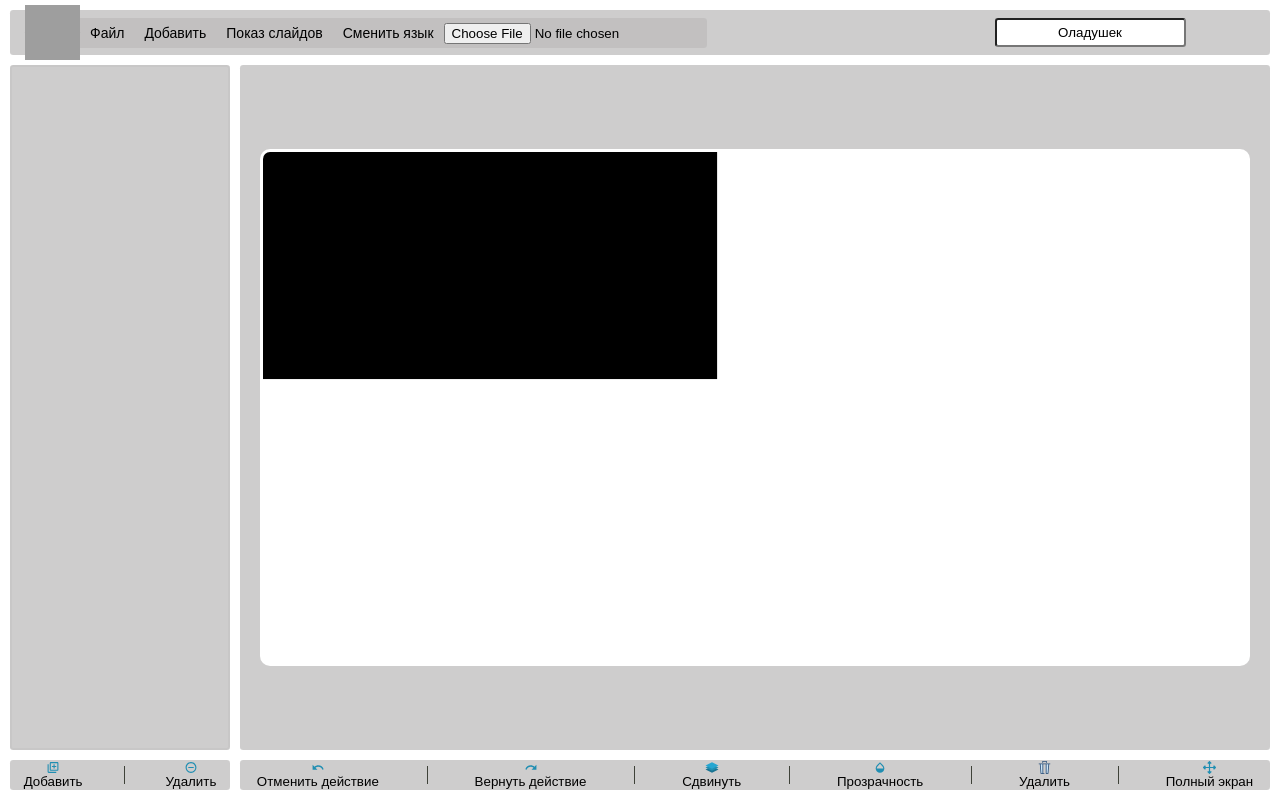
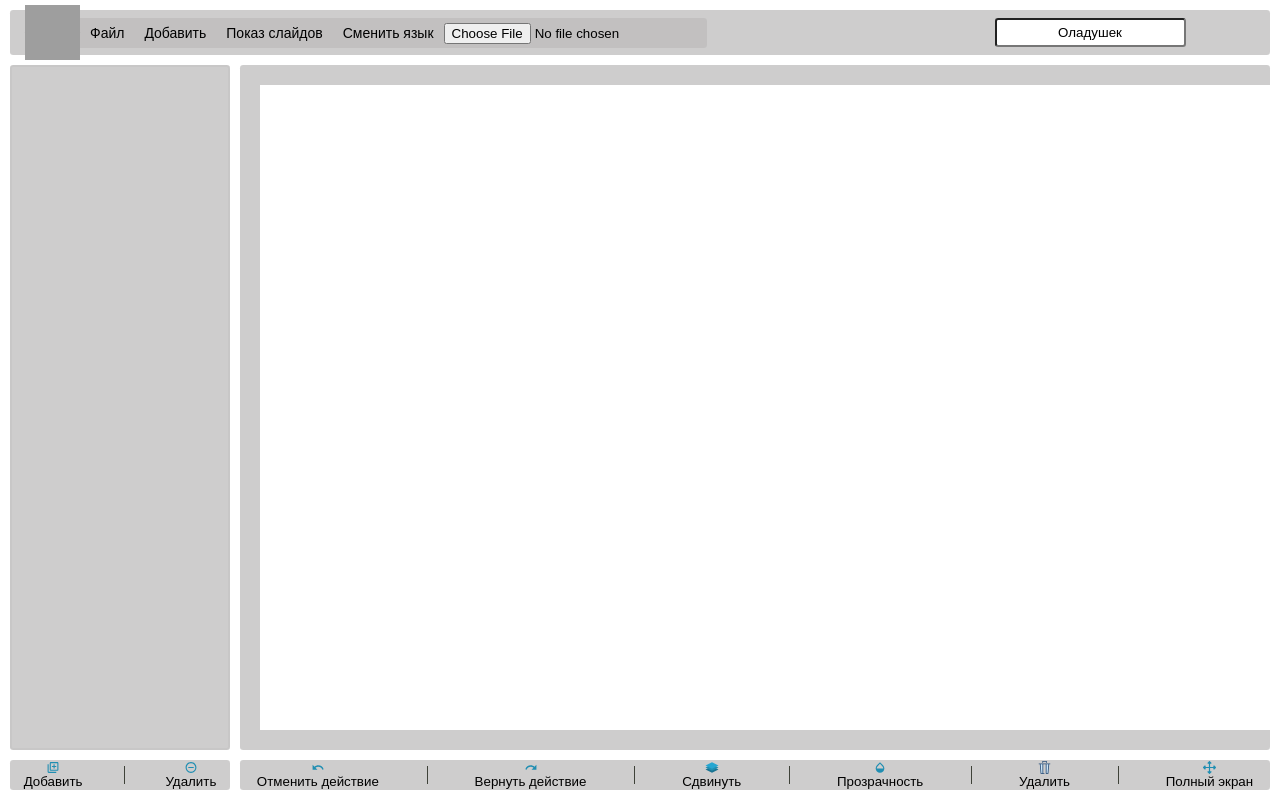
Before and after one commit to pklgn/project-os, a React (Create React App) app: page / in a window 1280 px wide. Built offline with nearby package versions, Linux system fonts and the light colour scheme; grey boxes are pictures that could not be loaded.

Commit message:
dev-10-ermakov Обновил поведение overflow слайда

```diff
--- a/src/components/AppContent/Slide/Slide.module.css
+++ b/src/components/AppContent/Slide/Slide.module.css
@@ -1,7 +1,6 @@
 .slide {
     box-sizing: border-box;
     padding: 20px;
-    width: 100%;
     height: 100%;
     min-width: 640px;
 }
@@ -9,6 +8,5 @@
 .slide-container {
     background: white;
     box-sizing: border-box;
-    border: 3px solid #fff;
-    border-radius: 10px;
+    overflow: visible;
 }
--- a/src/components/AppContent/Slide/SlideComponent.tsx
+++ b/src/components/AppContent/Slide/SlideComponent.tsx
@@ -6,6 +6,13 @@ import { PictureElementComponent } from '../../SlideElements/Picture/PictureElem
 import { Slide } from '../../../model/types';
 import { TextElementComponent } from '../../SlideElements/Text/TextElementComponent';
 import { createContext, useEffect, useRef, useState } from 'react';
+
+const VIEWBOX = {
+    x_min: 0,
+    y_min: 0,
+    width: 160,
+    height: 90,
+};
 
 type SlideProps = {
     slide: Slide | undefined;
@@ -26,10 +33,9 @@ export function SlideComponent(props: SlideProps) {
         <ScaleContext.Provider value={scale}>
             <svg
                 ref={ref}
-                width={'100%'}
                 height={'100%'}
                 className={styles['slide-container']}
-                viewBox={'0 0 160 90'}
+                viewBox={`${Object.values(VIEWBOX).join(' ')}`}
                 preserveAspectRatio={'xMinYMin meet'}
                 xmlns="http://www.w3.org/2000/svg"
                 xmlnsXlink="http://www.w3.org/1999/xlink"
@@ -51,7 +57,6 @@ export function SlideComponent(props: SlideProps) {
                 ) : (
                     <></>
                 )}
-                <rect className={styles['visible-workspace']} width={80} height={40} />
             </svg>
         </ScaleContext.Provider>
     );
--- a/src/components/AppContent/Slide/SlideWrapper.module.css
+++ b/src/components/AppContent/Slide/SlideWrapper.module.css
@@ -5,4 +5,5 @@
     border-radius: 0.2rem;
     justify-content: center;
     align-items: center;
+    overflow: hidden;
 }
--- a/src/components/AppContent/Slide/SlideWrapper.tsx
+++ b/src/components/AppContent/Slide/SlideWrapper.tsx
@@ -22,17 +22,6 @@ export function SlideWrapper() {
     const [currSlideId, changeCurrSlideId] = useState(
         getCurrentSlide(store.getState().model)?.id as string | undefined,
     );
-
-    useEffect(() => {
-        const height = width / SlideParams.ASPECT_RATIO;
-        if (ref.current) {
-            ref.current.style.height = `${Math.min(height, maxHeight)}px`;
-
-            if (Math.min(height, maxHeight) === maxHeight) {
-                ref.current.style.maxWidth = `${maxHeight * SlideParams.ASPECT_RATIO}px`;
-            }
-        }
-    }, [ref, width, maxHeight]);
 
     const handleChange = () => {
         const previousValue = currSlideId;
--- a/src/components/AppContent/SlideList/SlideList.module.css
+++ b/src/components/AppContent/SlideList/SlideList.module.css
@@ -19,18 +19,21 @@
 }
 
 .slide-list-item {
+    width: 100%;
     position: relative;
     display: inline-grid;
     margin-bottom: -11px;
+
 }
 
 .item-number-disabled {
     position: absolute;
+    top: 15px;
+    left: -10px;
     background-color: #6f1700;
     border-radius: 50%;
     height: 18px;
     width: 18px;
-    margin: 11px 0 0 -10px;
     font-size: 12px;
     text-align: center;
     font-weight: 900;
@@ -41,11 +44,12 @@
 
 .item-number-active {
     position: absolute;
+    top: 15px;
+    left: -10px;
     background-color: #ff6d01;
     border-radius: 50%;
     height: 18px;
     width: 18px;
-    margin: 11px 0 0 -10px;
     font-size: 12px;
     text-align: center;
     font-weight: 900;
@@ -58,6 +62,8 @@
     position: relative;
     list-style-type: none;
     display: inline-grid;
+    overflow: hidden;
+    border-radius: 5px;
 }
 
 .list-item-active {
@@ -65,6 +71,8 @@
     list-style-type: none;
     display: inline-grid;
     box-shadow: 2px 2px black;
+    overflow: hidden;
+    border-radius: 5px;
 }
 
 .list-item-wrapper-disabled,
--- a/src/components/AppContent/SlideList/SlideListItem.tsx
+++ b/src/components/AppContent/SlideList/SlideListItem.tsx
@@ -14,10 +14,12 @@ export function SlideListItem(props: SlideListItemProps) {
     const itemNumberStyle = props.status ? styles['item-number-active'] : styles['item-number-disabled'];
 
     return (
-        <div className={itemWrapperStyle}>
+        <>
+            <div className={itemWrapperStyle}>
+                <SlideComponent slide={props.item} />
+                <svg className={styles['prevent-pointer-events']} id={`${props.itemIndex + 1}`} />
+            </div>
             <div className={itemNumberStyle}>{props.itemIndex + 1}</div>
-            <SlideComponent slide={props.item} />
-            <svg className={styles['prevent-pointer-events']} id={`${props.itemIndex + 1}`} />
-        </div>
+        </>
     );
 }
```
